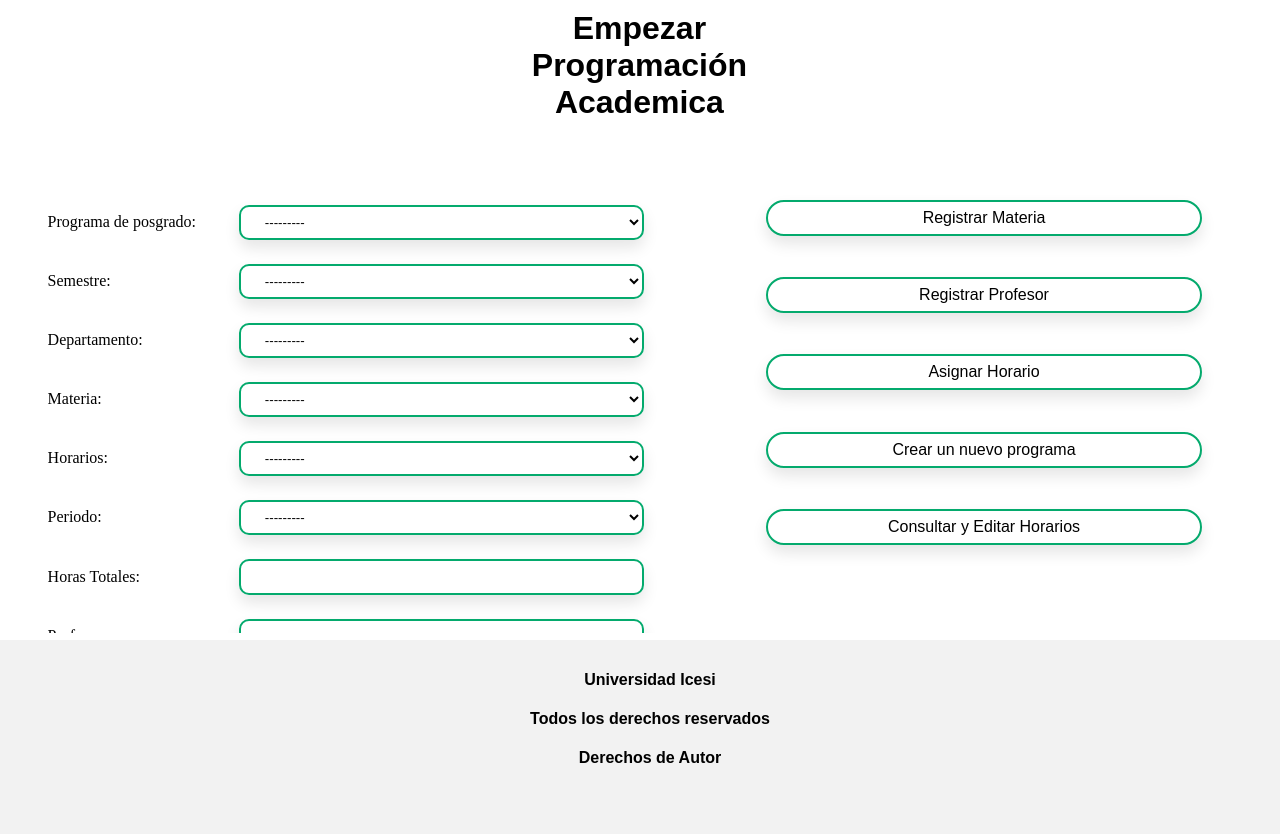
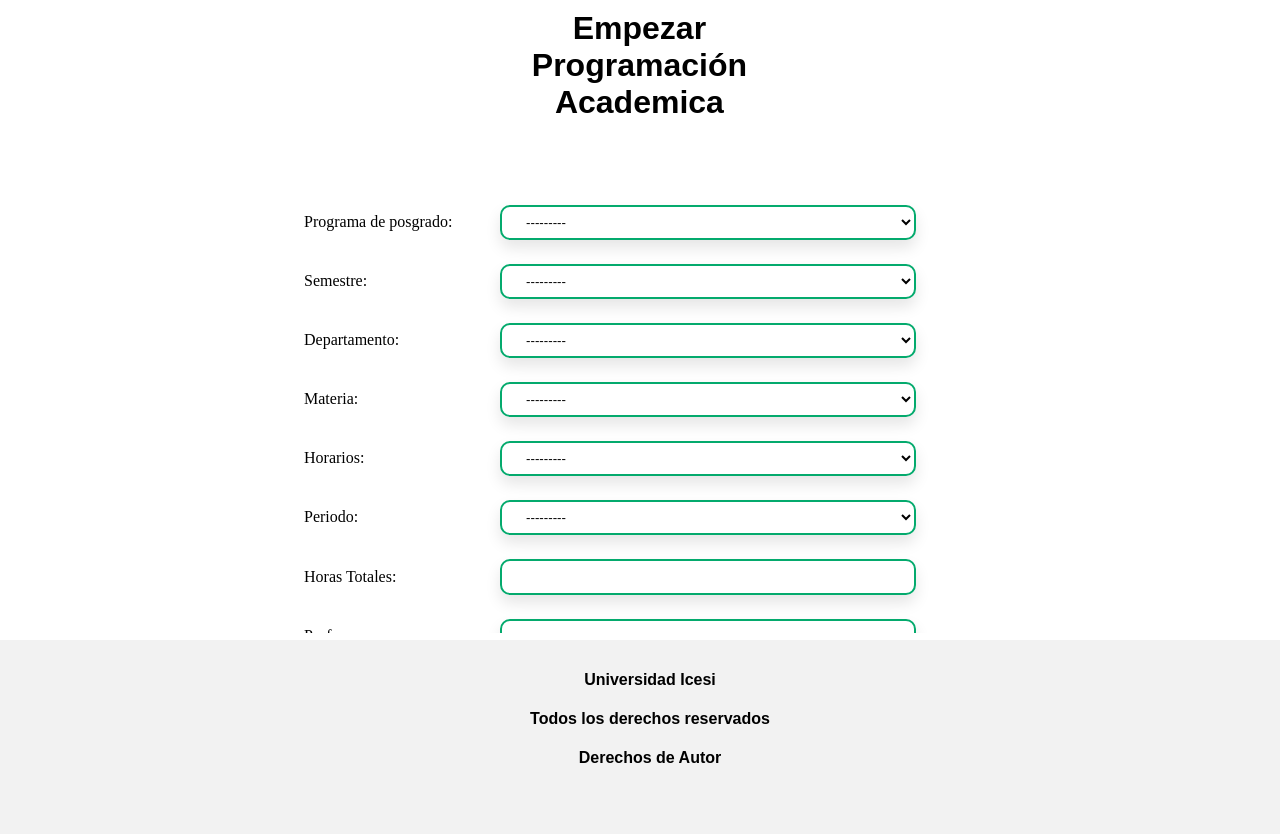
Before and after one commit to ICESI-PI1-2024A-G1/proyecto-t2, a Django app: page /index/programacion/ in a window 1280 px wide. Shown: the part 192-1026 px from the top of the page. Run offline with Django 5.2, Linux system fonts and the light colour scheme; data comes from the database, SQL or seed files in the repository; both versions use the stored data as it was after the commit.

Commit message:
JFJC/feat: Finish project....
Co-Authored-By: Juan Sebastian Caviedez Fernandez <117601892+LeonHartK@users.noreply.github.com>

```diff
--- a/code/CCSApp/forms.py
+++ b/code/CCSApp/forms.py
@@ -449,11 +449,11 @@ class ProgramacionAcademicaEditForm(forms.ModelForm):
             'entrega_notas', 'intu_canvas', 'tiquetes', 'hotel', 'viaticos'
         ]
         widgets = {
-            'programa_de_posgrado': forms.Select(attrs={'class': 'form-control2', 'id': 'id_programa_de_posgrado'}),
-            'semestre': forms.Select(attrs={'class': 'form-control2', 'id': 'id_semestre'}),
+            'programa_de_posgrado': forms.Select(attrs={'class': 'form-control2', 'id': 'id_programa_de_posgrado', 'readonly': 'readonly', 'style': 'background-color: #d3d3d3'}),
+            'semestre': forms.Select(attrs={'class': 'form-control2', 'id': 'id_semestre', 'readonly': 'readonly', 'style': 'background-color: #d3d3d3'}),
             'departamento': forms.Select(attrs={'class': 'form-control2'}),
-            'materia': forms.Select(attrs={'class': 'form-control2', 'id': 'id_materia'}),
-            'horario': forms.Select(attrs={'class': 'form-control2', 'id': 'id_horario'}),
+            'materia': forms.SelectMultiple(attrs={'class': 'form-control2', 'id': 'id_materia', 'readonly': 'readonly', 'style': 'background-color: #d3d3d3'}),
+            'horario': forms.SelectMultiple(attrs={'class': 'form-control2', 'id': 'id_horario', 'readonly': 'readonly', 'style': 'background-color: #d3d3d3'}),
             'periodo': forms.Select(attrs={'class': 'form-control2', 'id': 'id_periodo'}),
             'horas': forms.NumberInput(attrs={'class': 'form-control2', 'id': 'id_horas'}),
             'grupo': forms.HiddenInput(),
--- a/code/CCSApp/templates/Semestre/programacion_academica.html
+++ b/code/CCSApp/templates/Semestre/programacion_academica.html
@@ -43,13 +43,6 @@
                         <button type="submit" class="btn-1">Continuar</button>
                     </div>
                 </form>
-                <div class="side-buttons">
-                    <button class="btn-1" type="button" onclick="redirigirRegistrarMateria()">Registrar Materia</button>
-                    <button class="btn-1" type="button" onclick="redirigirRegistrarProfesor()">Registrar Profesor</button>
-                    <button class="btn-1" type="button" onclick="redirigirAsignarHorario()">Asignar Horario</button>
-                    <button class="btn-1" type="button" onclick="redirigirNuevoPrograma()"> Crear un nuevo programa</button>
-                    <button class="btn-1" type="button" onclick="redirigirConsultarHorario()">Consultar y Editar Horarios</button>
-                  </div>
             </div>
             {% if error %}
             <div class="error-message">
--- a/code/CCSApp/templates/static/css/empezar_programacion.css
+++ b/code/CCSApp/templates/static/css/empezar_programacion.css
@@ -174,9 +174,10 @@ button {
 
  .form-1 {
     margin: 0; /* Eliminamos los márgenes para que el formulario use todo el espacio disponible */
-    width: 100%; /* Aseguramos que el formulario use el 100% del ancho disponible */
+    width: 50%; /* Aseguramos que el formulario use el 100% del ancho disponible */
     padding: 1em;
     border-radius: 1em;
+    margin-left: 20%;
     /* border: 2px solid #04AA6D; */
     /* background-color: #999; */
 }
--- a/code/CCSApp/views.py
+++ b/code/CCSApp/views.py
@@ -868,7 +868,7 @@ def editar_programacion_academica(request, id_programacion):
         form = ProgramacionAcademicaEditForm(request.POST, instance=programacion)
         if form.is_valid():
             form.save()
-            return redirect('index')  # Redirige a la página principal o donde desees después de la edición
+            return redirect('/index/buscar_programaciones_academicas')  # Redirige a la página principal o donde desees después de la edición
     else:
         form = ProgramacionAcademicaEditForm(instance=programacion)
 
@@ -899,13 +899,13 @@ def buscar_programaciones_academicas(request):
     if periodo:
         programaciones = programaciones.filter(periodo=periodo)
     if materia:
-        programaciones = programaciones.filter(materia_codigo_materia=materia)
+        programaciones = programaciones.filter(materia__nombre_materia=materia)
     if modalidad:
         programaciones = programaciones.filter(modalidad=modalidad)
     if grupo:
         programaciones = programaciones.filter(grupo=grupo)
-    if docente:
-        programaciones = programaciones.filter(docente_cedula_profesor=docente)
+    if docente:  # Filtrar por la cédula del docente
+        programaciones = programaciones.filter(docente__cedula_profesor=docente)
     if fecha_de_clase:
         programaciones = programaciones.filter(fecha_de_clase=fecha_de_clase)
 
```
Also changed, not shown: code/CCSApp/templates/Buscar/buscar_programaciones_academicas.html (+15 -11 lines), code/CCSApp/templates/Editar/editar_programacion_academica.html (+0 -7 lines), code/db.sqlite3.
